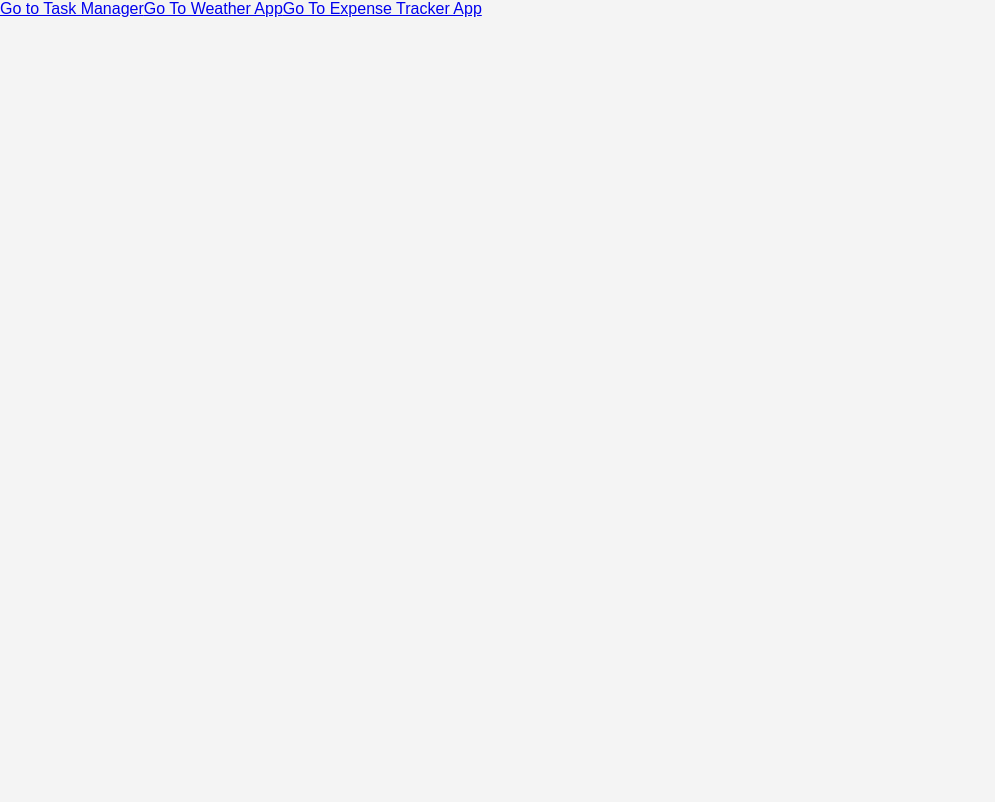
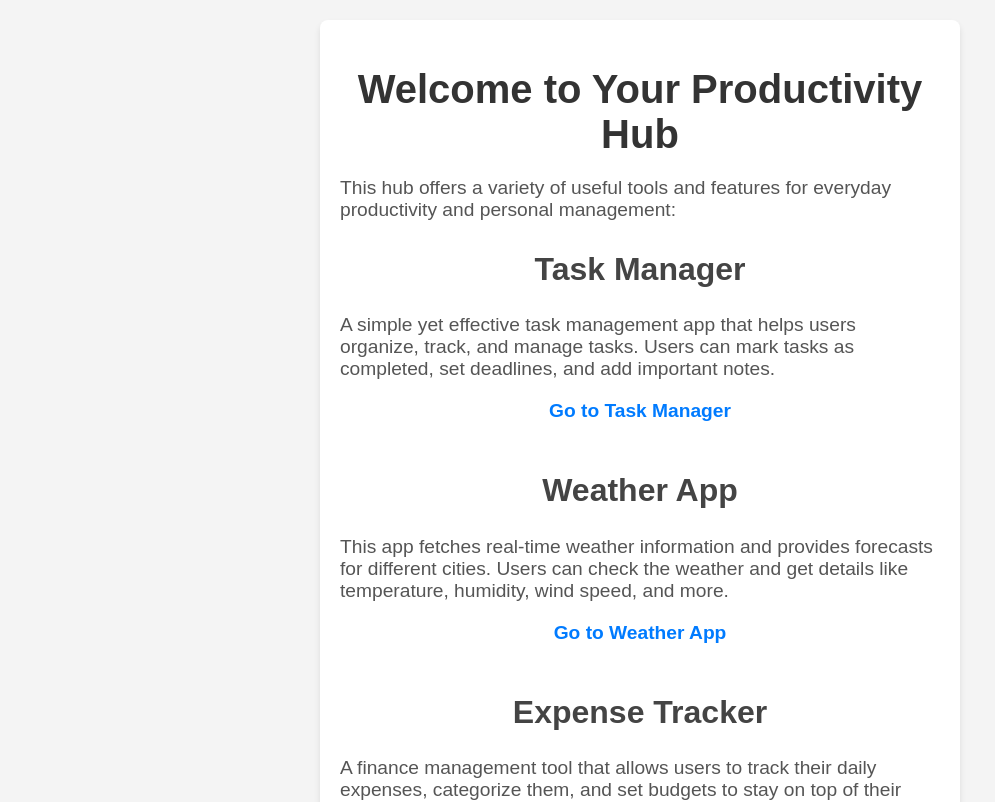
Before and after one commit to ISHIMWE-Prince-Arnaud/Basic-React-Projects, a React (Vite) app: page / in a window 1280 px wide. Shown: the top 802 px of the page, without its empty margins (0-995 px from the left). Built offline with nearby package versions, Linux system fonts and the light colour scheme.

Commit message:
Add Home.jsx and Home.css as the main route for all apps

```diff
--- a/package.json
+++ b/package.json
@@ -15,6 +15,7 @@
     "react": "^19.0.0",
     "react-dom": "^19.0.0",
     "react-icons": "^5.5.0",
+    "react-markdown": "^10.0.1",
     "react-router-dom": "^7.2.0"
   },
   "devDependencies": {
--- /dev/null
+++ b/src/Projects/Blogging App/Blog.css
@@ -0,0 +1,101 @@
+/* General Styles */
+body {
+  font-family: Arial, sans-serif;
+  margin: 0;
+  padding: 0;
+  background-color: #f4f4f4;
+}
+
+.app {
+  padding: 20px;
+}
+
+/* Blog List */
+.blog-list {
+  display: flex;
+  flex-wrap: wrap;
+  gap: 20px;
+}
+
+.blog-card {
+  background: #fff;
+  border-radius: 8px;
+  padding: 20px;
+  box-shadow: 0 4px 6px rgba(0, 0, 0, 0.1);
+  width: 100%;
+  max-width: 400px;
+}
+
+.blog-thumbnail {
+  width: 100%;
+  max-width: 300px;
+  height: auto;
+  object-fit: cover;
+  cursor: pointer;
+  border-radius: 8px;
+}
+
+/* Blog Post */
+.blog-content {
+  margin-top: 20px;
+}
+
+.blog-image {
+  width: 100%;
+  max-width: 600px;
+  height: auto;
+  cursor: pointer;
+  border-radius: 8px;
+}
+
+/* Modal */
+.modal {
+  position: fixed;
+  top: 0;
+  left: 0;
+  width: 100%;
+  height: 100%;
+  background: rgba(0, 0, 0, 0.8);
+  display: flex;
+  justify-content: center;
+  align-items: center;
+  z-index: 1000;
+}
+
+.modal-image {
+  max-width: 80%;
+  max-height: 80%;
+  object-fit: contain;
+  border-radius: 8px;
+}
+
+/* Form Styles */
+form {
+  background: #fff;
+  padding: 20px;
+  border-radius: 8px;
+  max-width: 600px;
+  margin: 0 auto;
+  box-shadow: 0 4px 6px rgba(0, 0, 0, 0.1);
+}
+
+input, textarea {
+  width: 100%;
+  padding: 10px;
+  margin: 10px 0;
+  border-radius: 4px;
+  border: 1px solid #ccc;
+}
+
+button {
+  padding: 10px 20px;
+  background-color: #007bff;
+  color: white;
+  border: none;
+  border-radius: 4px;
+  cursor: pointer;
+}
+
+button:hover {
+  background-color: #0056b3;
+}
--- /dev/null
+++ b/src/Projects/Home.css
@@ -0,0 +1,55 @@
+/* General Styles */
+body {
+  font-family: Arial, sans-serif;
+  margin: 0;
+  padding: 0;
+  background-color: #f4f4f4;
+}
+
+.home-container {
+  padding: 20px;
+  text-align: center;
+  background-color: #fff;
+  box-shadow: 0 4px 6px rgba(0, 0, 0, 0.1);
+  border-radius: 8px;
+  max-width: 600px;
+  margin: 20px auto;
+  color: #333;
+}
+
+.home-container h1 {
+  font-size: 2.5em;
+  margin-bottom: 20px;
+  color: #333;
+}
+
+.home-container h2 {
+  font-size: 2em;
+  margin-top: 30px;
+  color: #444;
+}
+
+.home-container p {
+  font-size: 1.2em;
+  margin-bottom: 20px;
+  text-align: left;
+  color: #555;
+}
+
+.app-link {
+  text-decoration: none;
+  color: #007bff;
+  font-size: 1.2em;
+  transition: color 0.3s ease;
+  font-weight: bold;
+  display: inline-block;
+  margin-bottom: 20px;
+}
+
+.app-link:hover {
+  color: #0056b3;
+}
+
+.app-link:active {
+  color: #003366;
+}
--- a/src/Projects/Home.jsx
+++ b/src/Projects/Home.jsx
@@ -1,19 +1,48 @@
 import { Link } from "react-router-dom";
+import './Home.css';  // Import the CSS file
 
 function Home() {
   return (
-    <>
-      <Link to="/task_manager">
-        Go to Task Manager
-      </Link>
-      <Link to="/weather_app" >
-      Go To Weather App
-      </Link>
-      <Link to="/expense_tracker" >
-      Go To Expense Tracker App
-      </Link>
-    </>
+    <div className="home-container">
+      <h1>Welcome to Your Productivity Hub</h1>
+
+      {/* Summary of what the app does */}
+      <p>
+        This hub offers a variety of useful tools and features for everyday productivity
+        and personal management:
+      </p>
+
+      <h2>Task Manager</h2>
+      <p>
+        A simple yet effective task management app that helps users organize,
+        track, and manage tasks. Users can mark tasks as completed, set deadlines,
+        and add important notes.
+      </p>
+      <Link to="/task_manager" className="app-link">Go to Task Manager</Link>
+
+      <h2>Weather App</h2>
+      <p>
+        This app fetches real-time weather information and provides forecasts
+        for different cities. Users can check the weather and get details like
+        temperature, humidity, wind speed, and more.
+      </p>
+      <Link to="/weather_app" className="app-link">Go to Weather App</Link>
+
+      <h2>Expense Tracker</h2>
+      <p>
+        A finance management tool that allows users to track their daily expenses,
+        categorize them, and set budgets to stay on top of their finances.
+      </p>
+      <Link to="/expense_tracker" className="app-link">Go to Expense Tracker App</Link>
+
+      <h2>Summary</h2>
+      <p>
+        In short, this hub is a one-stop solution for managing tasks, checking weather,
+        tracking expenses, and publishing blog content. It leverages React and React Router
+        for seamless navigation across different features, ensuring an efficient and
+        user-friendly experience.
+      </p>
+    </div>
   );
 }
-
 export default Home;
```
Also changed, not shown: src/Projects/Blogging App/Blog.jsx (added, +48 -0 lines), src/Projects/Blogging App/BlogForm.jsx (added, +72 -0 lines), src/Projects/Blogging App/BlogList.jsx (added, +23 -0 lines), src/Projects/Blogging App/BlogPost.jsx (added, +41 -0 lines), src/Projects/Blogging App/NavBar.jsx (added, +18 -0 lines), src/App.jsx (indentation only), 1 other file (tests, documents, lock files or other folders).
